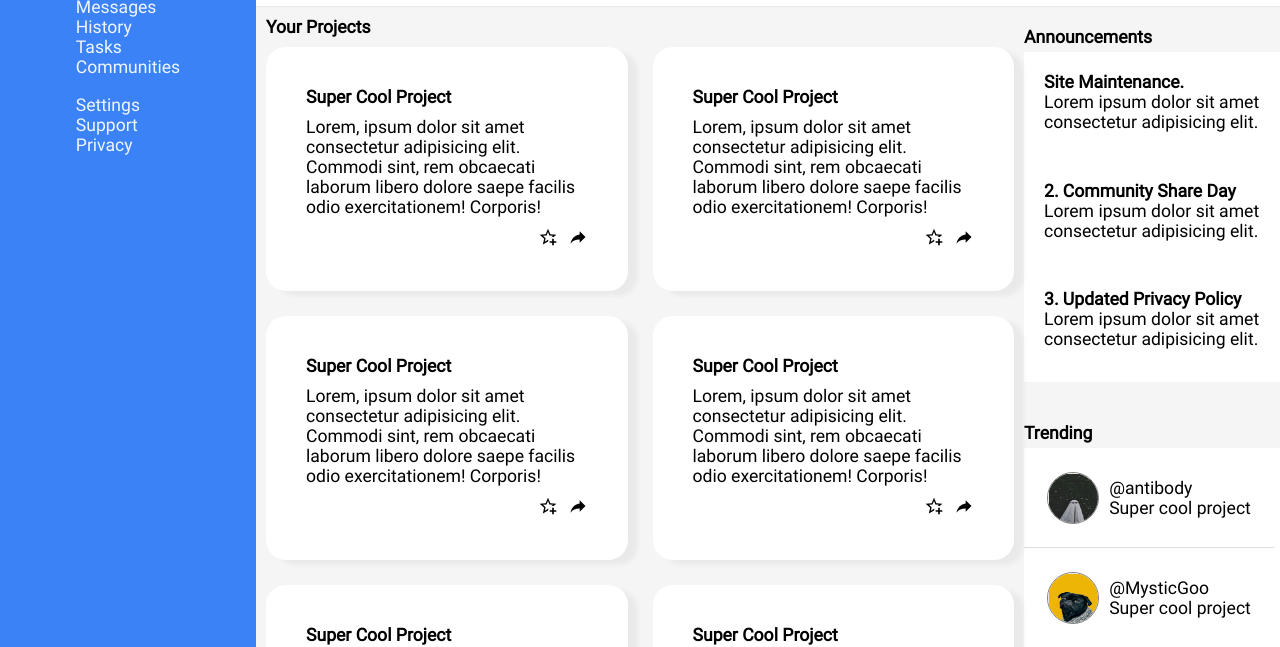
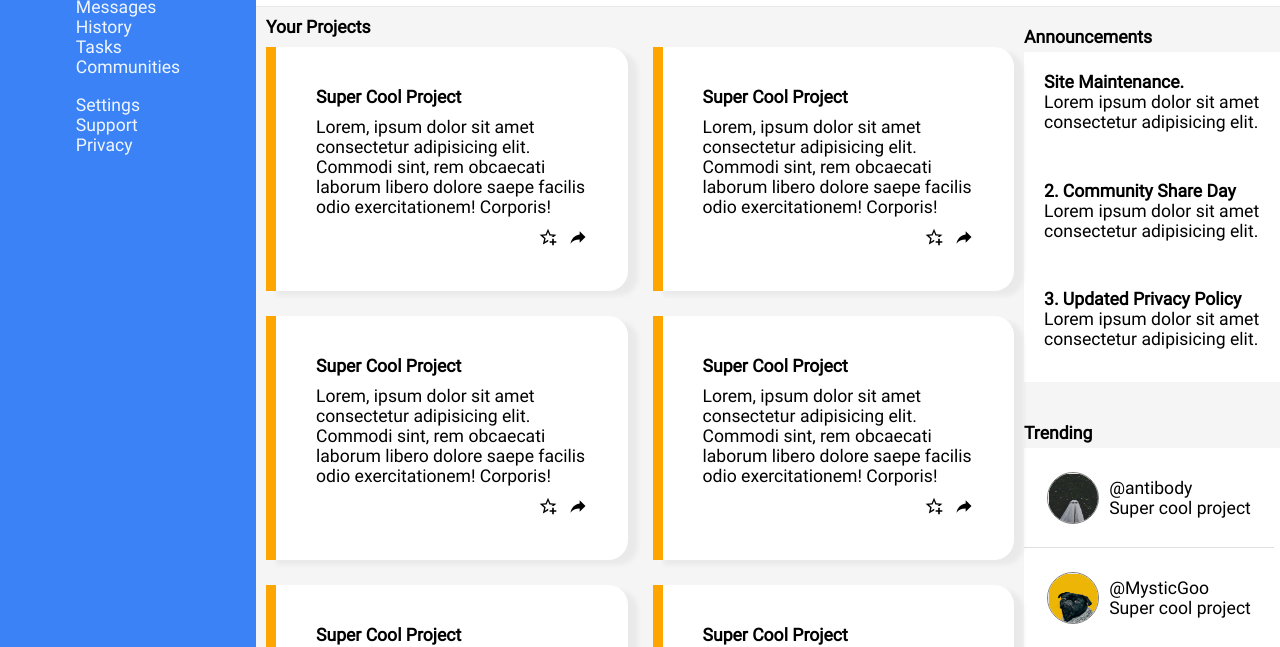
Before and after one commit to NewRedRoses/Admin-dashboard, a plain HTML site: page index.html in a window 1280 px wide. Shown: the part 153-800 px from the top of the page. Drawn offline with Linux system fonts and the light colour scheme.

Commit message:
Add orange hint to the left-side of cards

```diff
--- a/style.css
+++ b/style.css
@@ -160,7 +160,8 @@ button:hover {
   position: relative;
   background-color: #fff;
   gap: 10px;
-  border-radius: 20px;
+  border-radius: 0 20px 20px 0;
+  border-left: 10px solid orange;
   padding: 40px;
   box-shadow: 10px 5px 5px rgba(0, 0, 0, 0.049);
   transition-duration: 1.4s;
```
